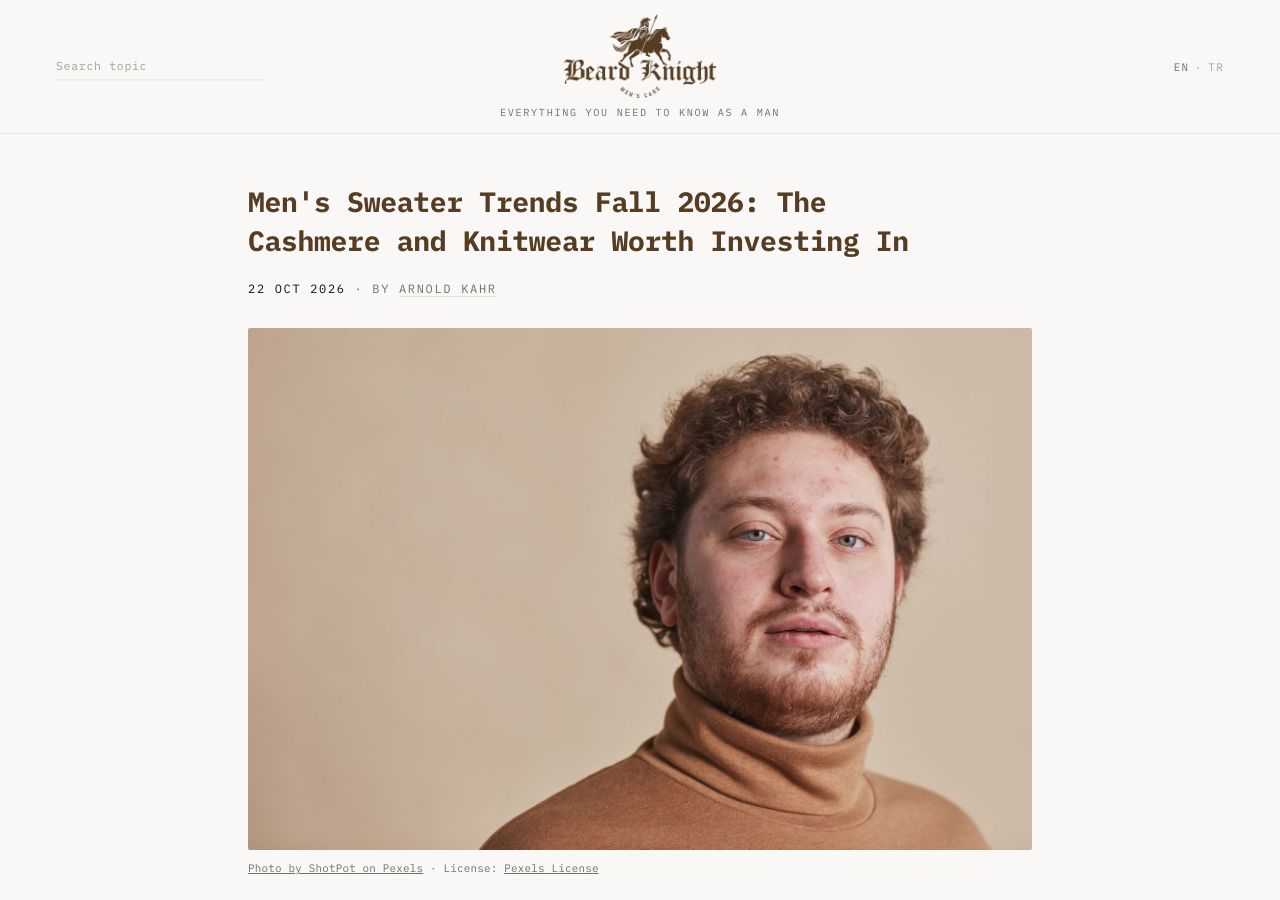
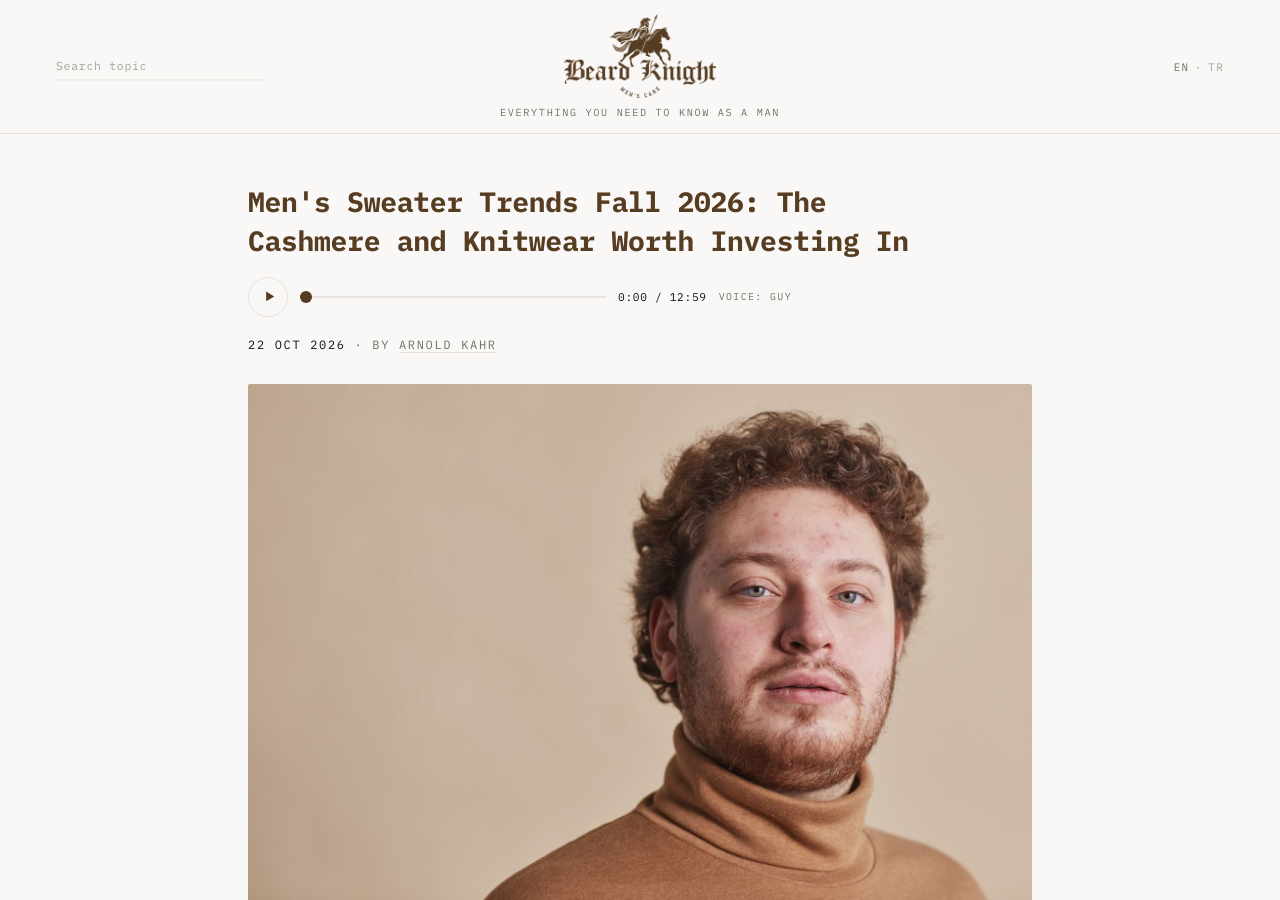
Before and after one commit to architect-high-level-core/beard-knight, a Jekyll site: the page built from _posts/2026-10-22-mens-sweater-trends-fall-2026-the-cashmere-and-knitwear-worth-investing-in.md, in a window 1280 px wide and 900 px high. Built offline with Jekyll 4.4.1, drawn with Linux system fonts in a browser that asks for light colours; some of the changed lines change nothing that is shown.

Commit message:
Add read-aloud audio for EN posts (batch 16, 1 mp3)

```diff
--- a/_posts/2026-10-22-mens-sweater-trends-fall-2026-the-cashmere-and-knitwear-worth-investing-in.md
+++ b/_posts/2026-10-22-mens-sweater-trends-fall-2026-the-cashmere-and-knitwear-worth-investing-in.md
@@ -12,6 +12,9 @@ image_credit: "Photo by ShotPot on Pexels"
 image_license: "Pexels License"
 image_license_url: "https://www.pexels.com/license/"
 image_source_url: "https://www.pexels.com/photo/man-in-brown-turtleneck-shirt-6338324/"
+audio: /assets/audio/mens-sweater-trends-fall-2026-the-cashmere-and-knitwear-worth-investing-in.mp3
+audio_voice: Guy
+audio_duration: "12:59"
 ---
 
 There is a reason autumn is called sweater weather and not sweatshirt weather. A fine knit does more for a man's wardrobe in October than almost any other single piece: it warms, it layers, it softens tailoring and it sharpens denim. This fall, the **men's sweater trends of 2026** are moving beyond the anonymous navy crewneck toward V-necks, collared knits, pattern-rich statement pieces and richer colors.
```
Also changed, not shown: 1 other file.
